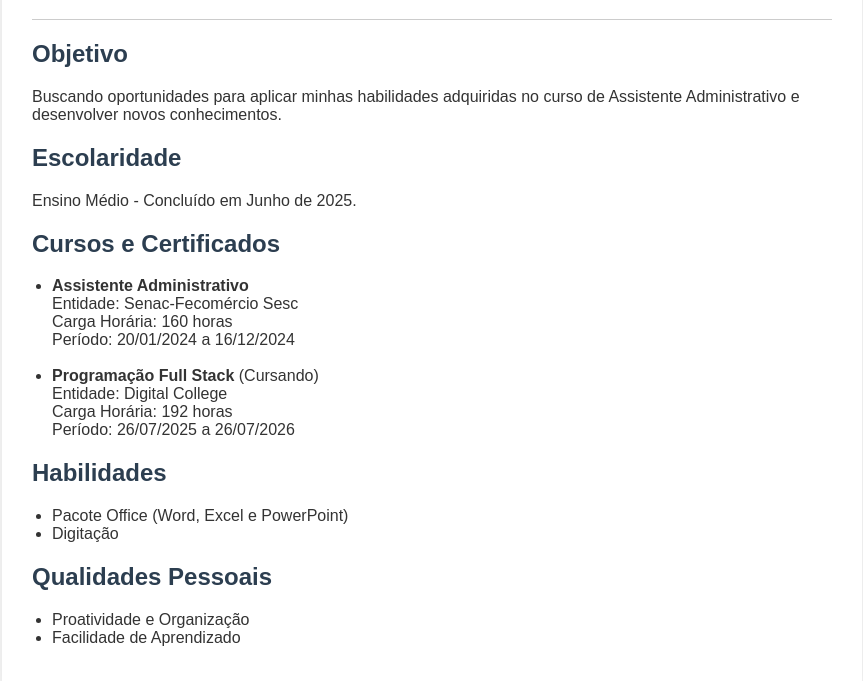
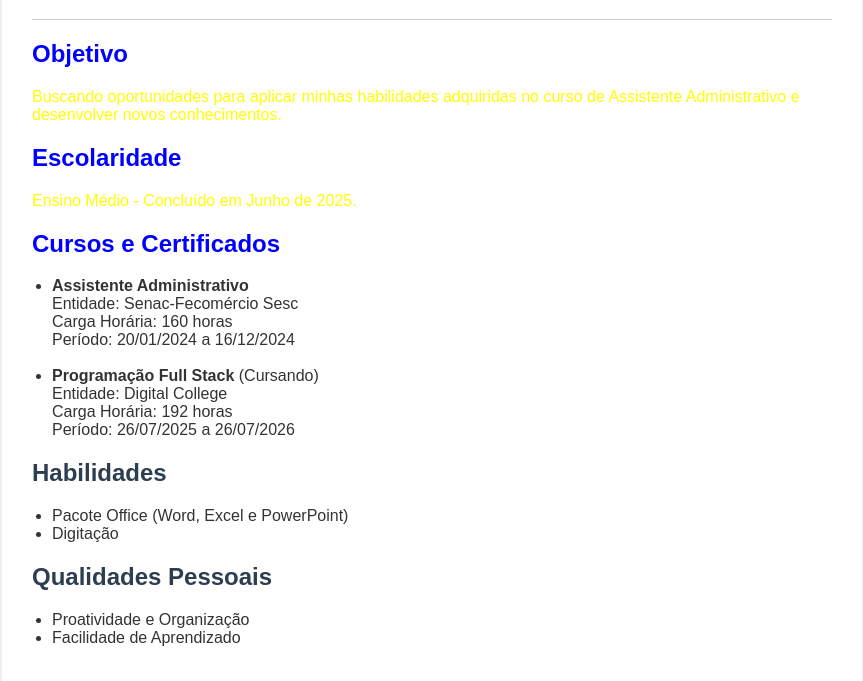
Before and after one commit to Carlxs7/Aula01, a plain HTML site: page index.html in a window 1280 px wide. Shown: the part 131-812 px from the top of the page, without its empty margins (208-1071 px from the left). Drawn offline with Linux system fonts and the light colour scheme.

Commit message:
separei o estilo do html

```diff
--- /dev/null
+++ b/css/style.css
@@ -0,0 +1,43 @@
+  body {
+      font-family: Arial, sans-serif;
+      margin: 40px;
+      background-color: #f9f9f9;
+      color: #333;
+  }
+
+  .container {
+      background: #fff;
+      padding: 30px;
+      max-width: 800px;
+      margin: auto;
+      box-shadow: 0 0 15px rgba(0, 0, 0, 0.1);
+      border-radius: 10px;
+  }
+
+  h1,
+  h2 {
+      color: #2c3e50;
+  }
+
+  hr {
+      border: none;
+      height: 1px;
+      background-color: #ccc;
+      margin: 20px 0;
+  }
+
+  ul {
+      padding-left: 20px;
+  }
+
+  p {
+      margin-bottom: 10px;
+  }
+
+  .titulo {
+      color: blue
+  }
+
+  .subtitulo {
+      color: yellow
+  }
--- a/index.html
+++ b/index.html
@@ -1,69 +1,37 @@
 <!DOCTYPE html>
 <html lang="pt-BR">
+
 <head>
   <meta charset="UTF-8" />
-  <meta name="viewport" content="width=device-width, initial-scale=1.0"/>
+  <meta name="viewport" content="width=device-width, initial-scale=1.0" />
   <title>Currículo - Carlos Eduardo</title>
-  <style>
-    body {
-      font-family: Arial, sans-serif;
-      margin: 40px;
-      background-color: #f9f9f9;
-      color: #333;
-    }
+  <link rel="stylesheet" href="css/style.css">
+</head>
 
-    .container {
-      background: #fff;
-      padding: 30px;
-      max-width: 800px;
-      margin: auto;
-      box-shadow: 0 0 15px rgba(0,0,0,0.1);
-      border-radius: 10px;
-    }
-
-    h1, h2 {
-      color: #2c3e50;
-    }
-
-    hr {
-      border: none;
-      height: 1px;
-      background-color: #ccc;
-      margin: 20px 0;
-    }
-
-    ul {
-      padding-left: 20px;
-    }
-
-    p {
-      margin-bottom: 10px;
-    }
-  </style>
-</head>
 <body>
   <div class="container">
     <h1>Carlos Eduardo Lira de Assis</h1>
 
-    <hr/>
+    <hr />
 
-    <h2>Objetivo</h2>
-    <p>Buscando oportunidades para aplicar minhas habilidades adquiridas no curso de Assistente Administrativo e desenvolver novos conhecimentos.</p>
+    <h2 class="titulo">Objetivo</h2>
+    <p class="subtitulo">Buscando oportunidades para aplicar minhas habilidades adquiridas no curso de Assistente
+      Administrativo e desenvolver novos conhecimentos.</p>
 
-    <h2>Escolaridade</h2>
-    <p>Ensino Médio - Concluído em Junho de 2025.</p>
+    <h2 class="titulo">Escolaridade</h2>
+    <p class="subtitulo">Ensino Médio - Concluído em Junho de 2025.</p>
 
-    <h2>Cursos e Certificados</h2>
+    <h2 class="titulo">Cursos e Certificados</h2>
     <ul>
-      <li><strong>Assistente Administrativo</strong><br/>
-        Entidade: Senac-Fecomércio Sesc<br/>
-        Carga Horária: 160 horas<br/>
+      <li><strong>Assistente Administrativo</strong><br />
+        Entidade: Senac-Fecomércio Sesc<br />
+        Carga Horária: 160 horas<br />
         Período: 20/01/2024 a 16/12/2024
       </li>
-      <br/>
-      <li><strong>Programação Full Stack</strong> (Cursando)<br/>
-        Entidade: Digital College<br/>
-        Carga Horária: 192 horas<br/>
+      <br />
+      <li><strong>Programação Full Stack</strong> (Cursando)<br />
+        Entidade: Digital College<br />
+        Carga Horária: 192 horas<br />
         Período: 26/07/2025 a 26/07/2026
       </li>
     </ul>
@@ -81,4 +49,5 @@
     </ul>
   </div>
 </body>
+
 </html>
```
